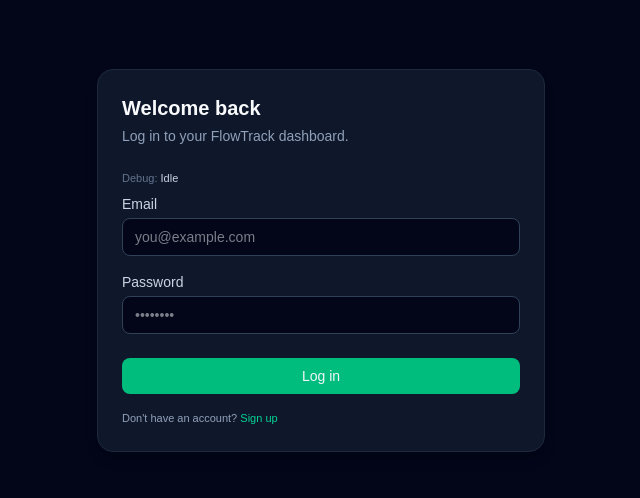
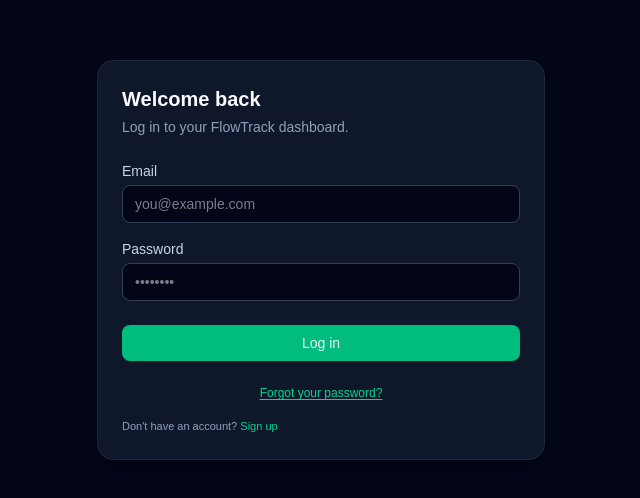
Before and after one commit to OliverallNSB/flowtrack, a Next.js app: page /login in a window 1280 px wide. Shown: the part 140-638 px from the top of the page, without its empty margins (319-959 px from the left). Built offline with nearby package versions, Linux system fonts and the light colour scheme.

Commit message:
Add category total and UI fixes

```diff
--- a/app/dashboard/page.tsx
+++ b/app/dashboard/page.tsx
@@ -39,6 +39,7 @@
 ];
 
 const DEFAULT_CATEGORY_BUDGETS: Record<string, number> = {};
+
 
 const CATEGORIES_STORAGE_KEY = "ft_categories_v1";
 const BUDGETS_STORAGE_KEY = "ft_category_budgets_v1";
@@ -599,6 +600,10 @@
     if (expandedCategory === name) setExpandedCategory(null);
   }
 
+
+
+
+
   function moveCategory(name: string, direction: "up" | "down") {
     setCategories((prev) => {
       const index = prev.findIndex((c) => c.name === name);
@@ -639,6 +644,14 @@
   const categoryTransactions = selectedCategory
     ? transactions.filter((t) => t.category === selectedCategory)
     : [];
+
+const categoryTotal = categoryTransactions.reduce(
+  (sum, t) =>
+    sum +
+    (t.type === "expense" ? -Number(t.amount) : Number(t.amount)),
+  0
+);
+
 
   const savingsRate = income > 0 ? Math.round((net / income) * 100) : null;
 
@@ -900,15 +913,39 @@
         {/* CENTER AREA */}
         <section className="flex-1 flex flex-col">
 
-        {/* Time Window Selector */}
-          <div className="flex items-center gap-2 text-xs text-slate-300 ml-auto">
-            <span>Time:</span>
+
+
+{/* Header */}
+<header className="h-14 border-b border-slate-800 flex items-center justify-between px-4 bg-slate-950/80 mb-3">
+
+  {/* Left side */}
+  <div className="flex items-center gap-2 text-xs text-slate-400">
+    <span className="w-2 h-2 rounded-full bg-emerald-400" />
+    <span>Live money session</span>
+  </div>
+
+  {/* Right side: Plan badge + Time + Dark mode + User + Logout */}
+<div className="flex items-center gap-3 text-xs text-slate-200">
+  {/* Plan badge */}
+  <span
+    className={
+      isPro
+        ? "px-2 py-1 rounded-full bg-emerald-500/10 border border-emerald-500 text-[11px] uppercase tracking-wide text-emerald-300"
+        : "px-2 py-1 rounded-full bg-slate-800 border border-slate-600 text-[11px] uppercase tracking-wide text-slate-300"
+    }
+  >
+    {isPro ? "PRO" : "FREE"}
+  </span>
+
+  {/* Time selector */}
+  <div className="flex items-center gap-2">
+    <span className="text-slate-400">Time:</span>
     <select
       className="bg-slate-900 border border-slate-700 rounded-md px-2 py-1 text-xs"
       value={windowDays}
       onChange={(e) => setWindowDays(Number(e.target.value))}
     >
-             {DAY_OPTIONS.map(days => (
+      {DAY_OPTIONS.map((days) => (
         <option key={days} value={days}>
           Last {days} days
         </option>
@@ -916,15 +953,7 @@
     </select>
   </div>
 
-
-          {/* Header */}
-          <header className="h-14 border-b border-slate-800 flex items-center justify-between px-4 bg-slate-950/80">
-            <div className="flex items-center gap-2 text-xs text-slate-400">
-              <span className="w-2 h-2 rounded-full bg-emerald-400" />
-              <span>Live money session</span>
-            </div>
-
-            <div className="flex items-center gap-3 text-xs text-slate-200">
+  {/* Dark Mode */}
   <button
     className="px-3 py-1 rounded-full border border-slate-600 text-xs text-slate-300 cursor-not-allowed opacity-60"
     disabled
@@ -934,9 +963,11 @@
 
   {userEmail && (
     <span className="px-2 py-1 rounded-full bg-slate-900 border border-slate-700">
-                  {userEmail}
+      Welcome,&nbsp;
+      <span className="font-semibold text-slate-50">{userEmail}</span>
     </span>
   )}
+
   <button
     onClick={handleLogout}
     className="px-3 py-1.5 rounded-lg bg-slate-700 hover:bg-slate-600 border border-slate-500 text-[11px] font-medium"
@@ -944,7 +975,11 @@
     Log out
   </button>
 </div>
+
 </header>
+
+
+
 
           {/* QUICK ADD BAR */}
           <div className="border-b border-slate-900 bg-slate-950/80 px-4 py-2 text-[11px]">
@@ -1083,13 +1118,29 @@
                   </p>
                 ) : (
                   <>
-                    <p className="text-[11px] text-slate-400 mb-2">
+                    <p className="text-[11px] text-slate-400">
                       Entries for{" "}
                      <span className="font-semibold text-slate-200">
                         {selectedCategory}
                       </span>
                       :
                     </p>
+
+                    {/* NEW — Category Total */}
+                    <p className="text-[11px] mt-1 mb-3">
+                      Total:{" "}
+                      <span
+                        className={
+                          categoryTotal < 0
+                            ? "text-red-300 font-semibold"
+                            : "text-emerald-300 font-semibold"
+                        }
+    >
+      {categoryTotal < 0 ? "-$" : "$"}
+      {Math.abs(categoryTotal).toFixed(2)}
+    </span>
+  </p>
+  {/* END NEW */}
 
   {editingId && (
     <form
@@ -1108,9 +1159,7 @@
             min="0"
             step="0.01"
             value={editAmount}
-                              onChange={(e) =>
-                                setEditAmount(e.target.value)
-                              }
+            onChange={(e) => setEditAmount(e.target.value)}
             className="w-full rounded-lg bg-slate-900 border border-slate-700 px-2 py-1.5"
           />
         </div>
@@ -1126,24 +1175,18 @@
             min={windowStartStr}
             max={todayStr}
             value={editDate}
-                              onChange={(e) =>
-                                setEditDate(e.target.value)
-                              }
+            onChange={(e) => setEditDate(e.target.value)}
             className="w-full rounded-lg bg-slate-900 border border-slate-700 px-2 py-1.5"
           />
         </div>
       </div>
 
       <div>
-                          <label className="block mb-1">
-                            Description (optional)
-                          </label>
+        <label className="block mb-1">Description (optional)</label>
         <input
           type="text"
           value={editDescription}
-                            onChange={(e) =>
-                              setEditDescription(e.target.value)
-                            }
+          onChange={(e) => setEditDescription(e.target.value)}
           className="w-full rounded-lg bg-slate-900 border border-slate-700 px-2 py-1.5"
         />
       </div>
@@ -1193,9 +1236,7 @@
           </button>
           <button
             type="button"
-                              onClick={() =>
-                                handleDeleteTransaction(t.id)
-                              }
+            onClick={() => handleDeleteTransaction(t.id)}
             className="px-2 py-1 rounded-md border border-red-500/70 text-[10px] text-red-300 hover:bg-red-500/20"
           >
             Delete
@@ -1205,6 +1246,7 @@
     ))}
   </ul>
 </>
+
                 )}
               </div>
 
--- a/app/login/page.tsx
+++ b/app/login/page.tsx
@@ -1,21 +1,33 @@
 // app/login/page.tsx
 "use client";
 
-import { useState, FormEvent } from "react";
+import { useState, FormEvent, useEffect } from "react";
 import { useRouter } from "next/navigation";
 import { supabase } from "@/lib/supabaseclient";
+import { useAuth } from "@/app/context/AuthContext";
 
 export default function LoginPage() {
   const router = useRouter();
+  const { user, loading: authLoading } = useAuth();
+
   const [email, setEmail] = useState("");
   const [password, setPassword] = useState("");
   const [submitting, setSubmitting] = useState(false);
   const [errorMessage, setErrorMessage] = useState<string | null>(null);
   const [debugStatus, setDebugStatus] = useState<string>("Idle");
+  const [resetMessage, setResetMessage] = useState<string | null>(null);
+
+  // If already logged in, skip login page
+  useEffect(() => {
+    if (!authLoading && user) {
+      router.replace("/dashboard");
+    }
+  }, [authLoading, user, router]);
 
   async function handleSubmit(e: FormEvent) {
     e.preventDefault();
     setErrorMessage(null);
+    setResetMessage(null);
     setDebugStatus("Starting login…");
 
     if (!email || !password) {
@@ -27,7 +39,6 @@
     setSubmitting(true);
 
     try {
-      // ✅ Check if supabase.auth.signInWithPassword actually exists
       const canSignIn =
         (supabase as any)?.auth &&
         typeof (supabase as any).auth.signInWithPassword === "function";
@@ -54,17 +65,13 @@
         return;
       }
 
-            console.log("Login success, user:", data.user);
+      console.log("Login success, user:", data.user);
       setDebugStatus("Login success. Redirecting to dashboard…");
 
       // ✅ Hard redirect so it behaves like when you type /dashboard manually
       setTimeout(() => {
         window.location.href = "/dashboard";
       }, 150);
-
-
-      // Success → go to dashboard (or /pro if you prefer while testing)
-      router.push("/dashboard");
     } catch (err: any) {
       console.error("Unexpected login error:", err);
       setErrorMessage("Unexpected error during login.");
@@ -72,8 +79,43 @@
         `Unexpected error: ${err?.message ?? String(err ?? "Unknown")}`
       );
     } finally {
-      // ✅ Ensure the button is not stuck on "Signing in..."
       setSubmitting(false);
+    }
+  }
+
+  async function handleResetPassword() {
+    setErrorMessage(null);
+    setResetMessage(null);
+
+    if (!email) {
+      setErrorMessage("Please enter your email above first.");
+      return;
+    }
+
+    try {
+      setDebugStatus("Sending password reset email…");
+
+      const redirectTo = `${window.location.origin}/update-password`;
+
+      const { error } = await supabase.auth.resetPasswordForEmail(email, {
+        redirectTo,
+      });
+
+      if (error) {
+        console.error("Reset password error:", error);
+        setErrorMessage(error.message || "Could not send reset email.");
+        setDebugStatus(`Reset error: ${error.message || "Unknown error"}`);
+        return;
+      }
+
+      setResetMessage("Check your email for a password reset link.");
+      setDebugStatus("Password reset email sent.");
+    } catch (err: any) {
+      console.error("Unexpected reset error:", err);
+      setErrorMessage("Unexpected error while sending reset email.");
+      setDebugStatus(
+        `Reset unexpected error: ${err?.message ?? String(err ?? "Unknown")}`
+      );
     }
   }
 
@@ -89,17 +131,26 @@
           </p>
         </header>
 
-        {/* Debug info */}
-        <p className="mb-2 text-[11px] text-slate-500">
-          Debug: <span className="text-slate-300">{debugStatus}</span>
-        </p>
+        {/* Spinner while submitting */}
+        {submitting && (
+          <div className="mb-3 flex items-center gap-2 text-[11px] text-slate-400">
+            <span className="inline-block h-3 w-3 rounded-full border border-slate-400 border-t-transparent animate-spin" />
+            <span>Signing you in…</span>
+          </div>
+        )}
 
+        {/* Error / reset messages */}
         {errorMessage && (
           <div className="mb-4 bg-red-500/10 border border-red-500 text-red-200 text-xs rounded-lg px-3 py-2">
             {errorMessage}
           </div>
         )}
 
+        {resetMessage && (
+          <div className="mb-4 bg-emerald-500/10 border border-emerald-500 text-emerald-200 text-xs rounded-lg px-3 py-2">
+            {resetMessage}
+          </div>
+        )}
 
         <form onSubmit={handleSubmit} className="space-y-4 text-sm">
           <div>
@@ -139,6 +190,14 @@
           >
             {submitting ? "Signing in..." : "Log in"}
           </button>
+
+          <button
+            type="button"
+            onClick={handleResetPassword}
+            className="w-full mt-2 text-xs text-emerald-400 hover:text-emerald-300 underline underline-offset-2"
+          >
+            Forgot your password?
+          </button>
         </form>
 
         <p className="mt-4 text-[11px] text-slate-400">
```
Lines whose indentation alone changed are shown as unchanged.
